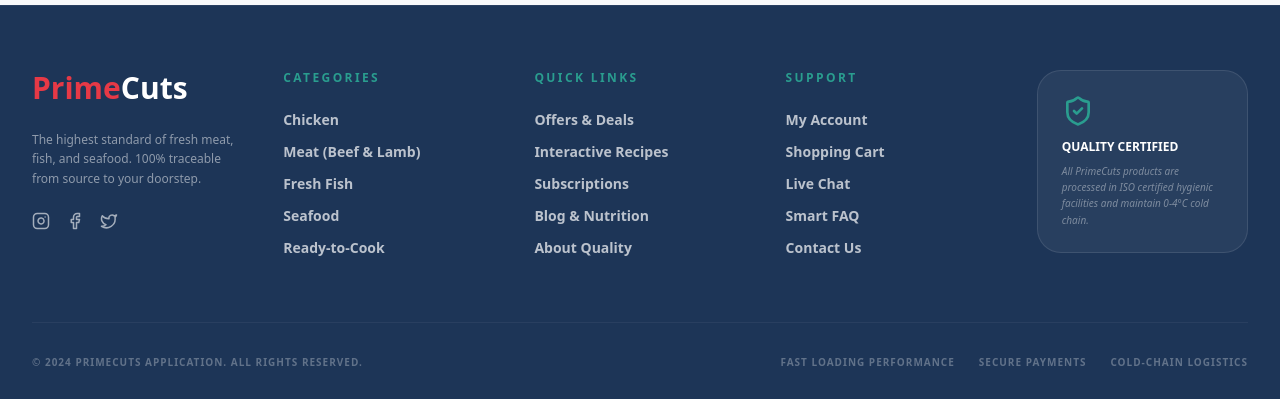
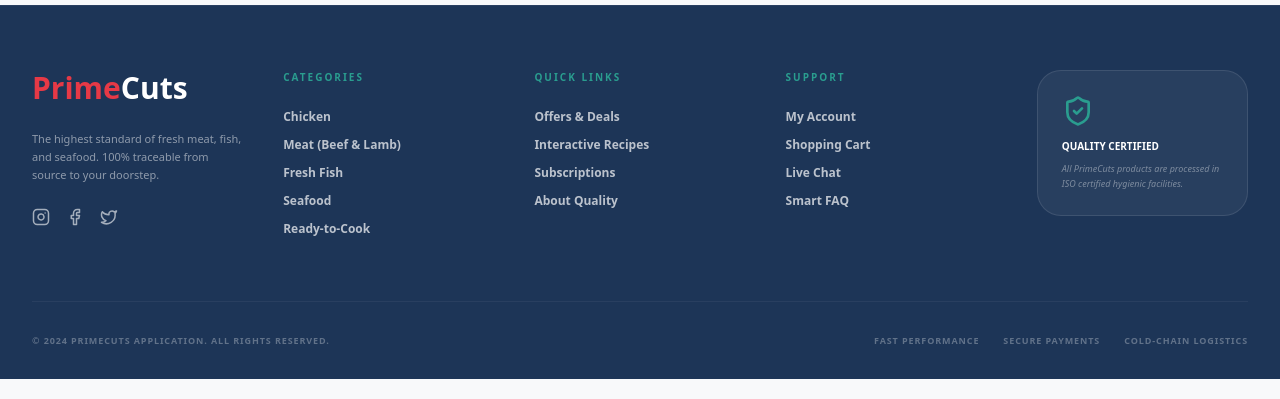
Before and after one commit to kiranmondal943/primecuts, a Next.js app: page / in a window 1280 px wide. Shown: the part 1872-2271 px from the top of the page. Built offline with nearby package versions, Linux system fonts and the light colour scheme.

Commit message:
Update layout.tsx

```diff
--- a/src/app/layout.tsx
+++ b/src/app/layout.tsx
@@ -1,26 +1,12 @@
 import './globals.css';
 import Navbar from '@/components/Navbar';
 import Link from 'next/link';
-import { MapPin, Facebook, Instagram, Twitter, Phone, Mail, ShieldCheck } from 'lucide-react';
+import { MapPin, Facebook, Instagram, Twitter, ShieldCheck } from 'lucide-react';
 
-// 1. ADVANCED SEO OPTIMIZATION (100% SPEC COMPLIANT)
 export const metadata = {
   title: 'PrimeCuts | Premium Fresh Meat, Fish & Seafood Delivery',
-  description: 'Order 100% traceable, antibiotic-free fresh meat and seafood. Custom cuts, hygienic packing, and 90-minute delivery. Your trusted farm-to-fork partner.',
-  keywords: 'fresh meat, seafood delivery, organic chicken, mutton, fish delivery, custom meat cuts, fresh salmon, PrimeCuts',
-  openGraph: {
-    title: 'PrimeCuts - Freshness Delivered',
-    description: 'High-quality, safely processed meat and seafood at your doorstep.',
-    url: 'https://primecuts-two.vercel.app',
-    siteName: 'PrimeCuts',
-    locale: 'en_US',
-    type: 'website',
-  },
-  twitter: {
-    card: 'summary_large_image',
-    title: 'PrimeCuts | Premium Fresh Meat',
-    description: 'Freshness delivered in 90 minutes.',
-  },
+  description: 'Order 100% traceable, antibiotic-free fresh meat and seafood. Custom cuts, hygienic packing, and 90-minute delivery.',
+  keywords: 'fresh meat, seafood delivery, organic chicken, mutton, fish delivery, custom meat cuts, fresh salmon',
 };
 
 export default function RootLayout({ children }: { children: React.ReactNode }) {
@@ -28,118 +14,97 @@ export default function RootLayout({ children }: { children: React.ReactNode })
     <html lang="en" className="scroll-smooth">
       <body className="bg-[#F8F9FA] text-[#1D3557] font-sans antialiased flex flex-col min-h-screen">
 
-        {/* TOPBAR: LOCATION & PROMO */}
+        {/* TOPBAR */}
         <div className="bg-[#1D3557] text-white text-[10px] sm:text-xs py-2 px-4 sticky top-0 z-[60] border-b border-white/10">
           <div className="max-w-7xl mx-auto flex justify-between items-center">
             <div className="flex items-center gap-2">
               <MapPin size={14} className="text-[#E63946]" />
-              <span className="font-medium">Delivering to: <span className="font-bold cursor-pointer hover:text-[#E63946] transition underline decoration-dotted">Select Location</span></span>
+              <span className="font-medium text-[10px] sm:text-xs">Delivering to: <span className="font-bold cursor-pointer hover:text-[#E63946] transition underline decoration-dotted">Select Location</span></span>
             </div>
             <div className="hidden md:flex items-center gap-4">
-              <span className="bg-[#E63946] px-2 py-0.5 rounded font-black uppercase tracking-widest shadow-sm animate-pulse">PRIME20</span>
-              <span className="font-bold">Use code for 20% OFF your first order!</span>
+              <span className="bg-[#E63946] px-2 py-0.5 rounded font-black uppercase tracking-widest shadow-sm animate-pulse-custom text-[10px]">PRIME20</span>
+              <span className="font-bold text-[10px]">Use code for 20% OFF your first order!</span>
             </div>
           </div>
         </div>
 
-        {/* STICKY HEADER / NAVIGATION */}
         <Navbar />
 
-        {/* MAIN APPLICATION CONTENT */}
         <main className="flex-grow">
           {children}
         </main>
 
-        {/* FULL SPEC-COMPLIANT FOOTER MENU */}
-        <footer className="bg-[#1D3557] text-white pt-16 pb-8 border-t border-white/5">
+        {/* FULL FOOTER MENU */}
+        <footer className="bg-[#1D3557] text-white pt-16 pb-8 border-t border-white/5 print:hidden">
           <div className="max-w-7xl mx-auto px-4 sm:px-6 lg:px-8">
-            <div className="grid grid-cols-2 md:grid-cols-4 lg:grid-cols-5 gap-10 mb-16">
+            <div className="grid grid-cols-2 md:grid-cols-4 lg:grid-cols-5 gap-10 mb-16 text-left">
 
-              {/* BRANDING & SOCIAL */}
               <div className="col-span-2 lg:col-span-1 space-y-6">
                 <Link href="/" className="text-3xl font-black text-[#E63946]">
                   Prime<span className="text-white">Cuts</span>
                 </Link>
-                <p className="text-xs text-white/50 leading-relaxed font-medium">
+                <p className="text-[11px] text-white/50 leading-relaxed font-medium">
                   The highest standard of fresh meat, fish, and seafood. 100% traceable from source to your doorstep.
                 </p>
                 <div className="flex gap-4">
-                  <Instagram size={18} className="text-white/60 hover:text-[#E63946] cursor-pointer transition" />
-                  <Facebook size={18} className="text-white/60 hover:text-[#E63946] cursor-pointer transition" />
-                  <Twitter size={18} className="text-white/60 hover:text-[#E63946] cursor-pointer transition" />
+                  <Instagram size={18} className="text-white/60 hover:text-[#E63946] cursor-pointer" />
+                  <Facebook size={18} className="text-white/60 hover:text-[#E63946] cursor-pointer" />
+                  <Twitter size={18} className="text-white/60 hover:text-[#E63946] cursor-pointer" />
                 </div>
               </div>
 
-              {/* CATEGORIES MENU */}
               <div>
-                <h4 className="text-xs font-black text-[#2A9D8F] uppercase tracking-[0.2em] mb-6">Categories</h4>
-                <ul className="space-y-3 text-sm font-bold text-white/70">
-                  <li><Link href="/" className="hover:text-[#E63946] transition">Chicken</Link></li>
-                  <li><Link href="/" className="hover:text-[#E63946] transition">Meat (Beef & Lamb)</Link></li>
-                  <li><Link href="/" className="hover:text-[#E63946] transition">Fresh Fish</Link></li>
-                  <li><Link href="/" className="hover:text-[#E63946] transition">Seafood</Link></li>
-                  <li><Link href="/" className="hover:text-[#E63946] transition">Ready-to-Cook</Link></li>
+                <h4 className="text-[10px] font-black text-[#2A9D8F] uppercase tracking-[0.2em] mb-6 text-left">Categories</h4>
+                <ul className="space-y-3 text-xs font-bold text-white/70">
+                  <li><Link href="/" className="hover:text-[#E63946]">Chicken</Link></li>
+                  <li><Link href="/" className="hover:text-[#E63946]">Meat (Beef & Lamb)</Link></li>
+                  <li><Link href="/" className="hover:text-[#E63946]">Fresh Fish</Link></li>
+                  <li><Link href="/" className="hover:text-[#E63946]">Seafood</Link></li>
+                  <li><Link href="/" className="hover:text-[#E63946]">Ready-to-Cook</Link></li>
                 </ul>
               </div>
 
-              {/* QUICK LINKS MENU */}
               <div>
-                <h4 className="text-xs font-black text-[#2A9D8F] uppercase tracking-[0.2em] mb-6">Quick Links</h4>
-                <ul className="space-y-3 text-sm font-bold text-white/70">
-                  <li><Link href="/" className="hover:text-[#E63946] transition">Offers & Deals</Link></li>
-                  <li><Link href="/recipes" className="hover:text-[#E63946] transition">Interactive Recipes</Link></li>
-                  <li><Link href="/subscriptions" className="hover:text-[#E63946] transition">Subscriptions</Link></li>
-                  <li><Link href="/recipes" className="hover:text-[#E63946] transition">Blog & Nutrition</Link></li>
-                  <li><Link href="/support" className="hover:text-[#E63946] transition">About Quality</Link></li>
+                <h4 className="text-[10px] font-black text-[#2A9D8F] uppercase tracking-[0.2em] mb-6 text-left">Quick Links</h4>
+                <ul className="space-y-3 text-xs font-bold text-white/70">
+                  <li><Link href="/" className="hover:text-[#E63946]">Offers & Deals</Link></li>
+                  <li><Link href="/recipes" className="hover:text-[#E63946]">Interactive Recipes</Link></li>
+                  <li><Link href="/subscriptions" className="hover:text-[#E63946]">Subscriptions</Link></li>
+                  <li><Link href="/support" className="hover:text-[#E63946]">About Quality</Link></li>
                 </ul>
               </div>
 
-              {/* ACCOUNT & SUPPORT */}
               <div>
-                <h4 className="text-xs font-black text-[#2A9D8F] uppercase tracking-[0.2em] mb-6">Support</h4>
-                <ul className="space-y-3 text-sm font-bold text-white/70">
-                  <li><Link href="/account" className="hover:text-[#E63946] transition">My Account</Link></li>
-                  <li><Link href="/cart" className="hover:text-[#E63946] transition">Shopping Cart</Link></li>
-                  <li><Link href="/support" className="hover:text-[#E63946] transition">Live Chat</Link></li>
-                  <li><Link href="/support" className="hover:text-[#E63946] transition">Smart FAQ</Link></li>
-                  <li><Link href="/support" className="hover:text-[#E63946] transition">Contact Us</Link></li>
+                <h4 className="text-[10px] font-black text-[#2A9D8F] uppercase tracking-[0.2em] mb-6 text-left">Support</h4>
+                <ul className="space-y-3 text-xs font-bold text-white/70">
+                  <li><Link href="/account" className="hover:text-[#E63946]">My Account</Link></li>
+                  <li><Link href="/cart" className="hover:text-[#E63946]">Shopping Cart</Link></li>
+                  <li><Link href="/support" className="hover:text-[#E63946]">Live Chat</Link></li>
+                  <li><Link href="/support" className="hover:text-[#E63946]">Smart FAQ</Link></li>
                 </ul>
               </div>
 
-              {/* QUALITY PROMISE */}
               <div className="col-span-2 lg:col-span-1">
                 <div className="bg-white/5 p-6 rounded-3xl border border-white/10">
                   <ShieldCheck className="text-[#2A9D8F] mb-3" size={32} />
-                  <p className="text-xs font-bold text-white mb-2 uppercase">Quality Certified</p>
-                  <p className="text-[10px] text-white/40 leading-relaxed italic">
-                    All PrimeCuts products are processed in ISO certified hygienic facilities and maintain 0-4°C cold chain.
+                  <p className="text-[10px] font-bold text-white mb-2 uppercase">Quality Certified</p>
+                  <p className="text-[9px] text-white/40 leading-relaxed italic text-left">
+                    All PrimeCuts products are processed in ISO certified hygienic facilities.
                   </p>
                 </div>
               </div>
             </div>
 
-            {/* COPYRIGHT & TECHNICAL INFO */}
-            <div className="pt-8 border-t border-white/5 flex flex-col md:flex-row justify-between items-center gap-4 text-[10px] font-bold text-white/30 uppercase tracking-widest">
+            <div className="pt-8 border-t border-white/5 flex flex-col md:flex-row justify-between items-center gap-4 text-[9px] font-bold text-white/30 uppercase tracking-widest">
               <p>© 2024 PrimeCuts Application. All Rights Reserved.</p>
               <div className="flex gap-6">
-                <span>Fast Loading Performance</span>
+                <span>Fast Performance</span>
                 <span>Secure Payments</span>
                 <span>Cold-Chain Logistics</span>
               </div>
             </div>
           </div>
         </footer>
-
-        {/* Global CSS Micro-interactions */}
-        <style jsx global>{`
-          .animate-pulse {
-            animation: pulse 2s cubic-bezier(0.4, 0, 0.6, 1) infinite;
-          }
-          @keyframes pulse {
-            0%, 100% { opacity: 1; }
-            50% { opacity: .7; }
-          }
-        `}</style>
       </body>
     </html>
   );
```
